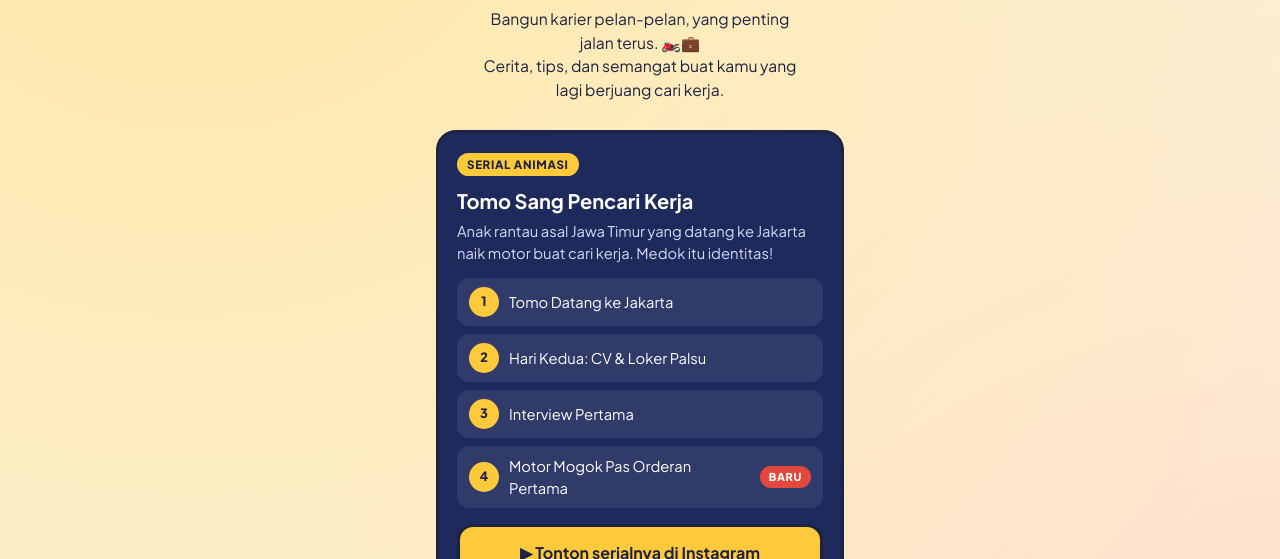
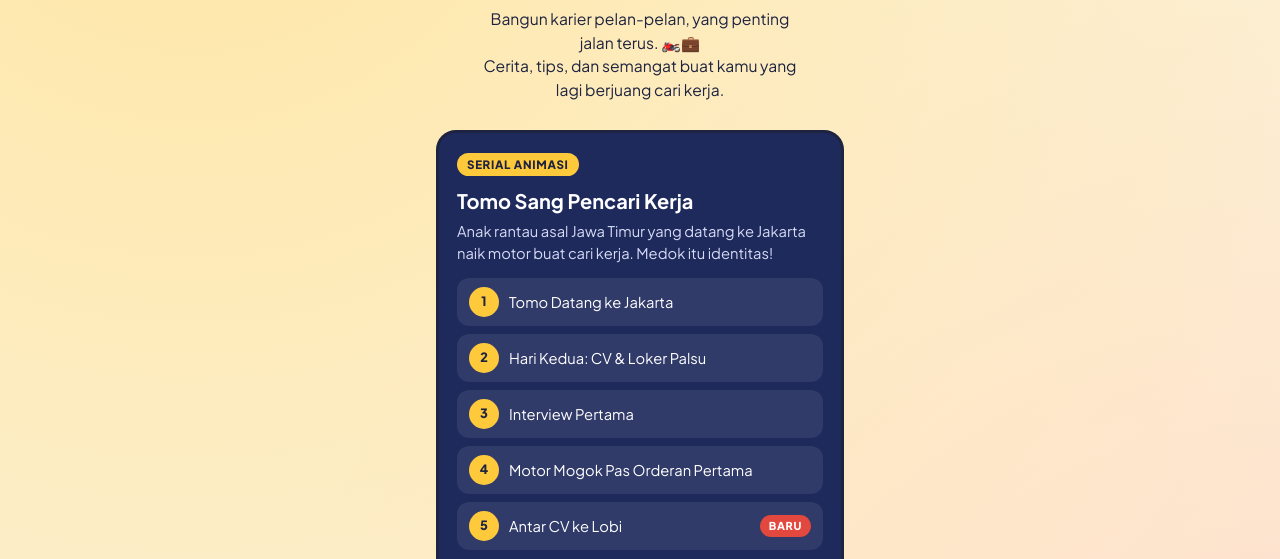
Before and after one commit to lagibangunkarir/lagibangunkarir.github.io, a plain HTML site: page index.html in a window 1280 px wide. Shown: the part 241-800 px from the top of the page. Drawn offline with Linux system fonts and the light colour scheme.

Commit message:
Episode 5 Tomo sudah tayang
Co-Authored-By: Claude Opus 5.5 <noreply@anthropic.com>

```diff
--- a/index.html
+++ b/index.html
@@ -300,7 +300,8 @@
       <li><span class="ep-num">1</span> Tomo Datang ke Jakarta</li>
       <li><span class="ep-num">2</span> Hari Kedua: CV &amp; Loker Palsu</li>
       <li><span class="ep-num">3</span> Interview Pertama</li>
-      <li><span class="ep-num">4</span> Motor Mogok Pas Orderan Pertama <span class="ep-new">BARU</span></li>
+      <li><span class="ep-num">4</span> Motor Mogok Pas Orderan Pertama</li>
+      <li><span class="ep-num">5</span> Antar CV ke Lobi <span class="ep-new">BARU</span></li>
     </ol>
     <a class="btn btn-sun" href="https://www.instagram.com/lagibangunkarir/reels/" target="_blank" rel="noopener">▶ Tonton serialnya di Instagram</a>
   </section>
```
